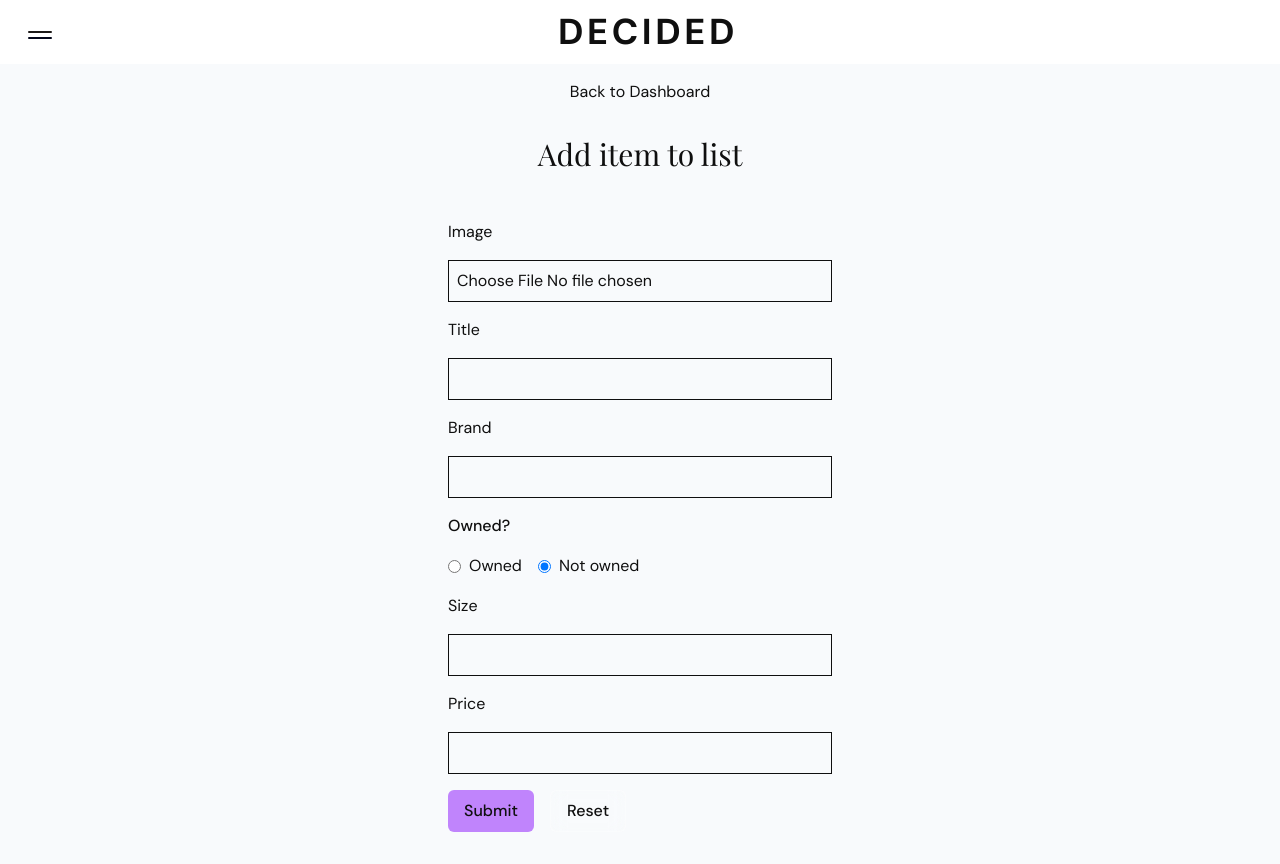
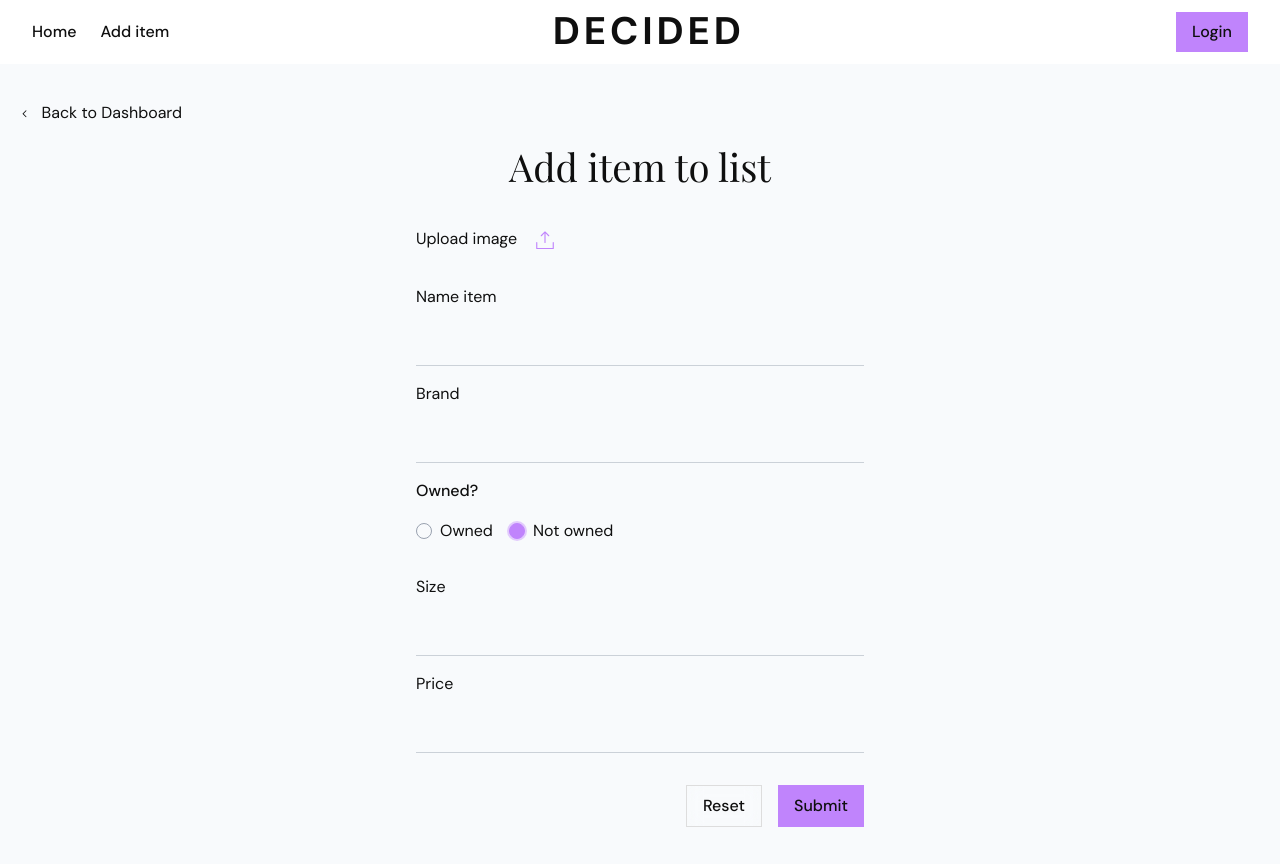
Before and after one commit to joannaolofsson/decided, a Next.js app: page /addItem in a window 1280 px wide. Built offline with nearby package versions, Linux system fonts and the light colour scheme; no server answers; a web font is replaced by a local one.

Commit message:
form setup

```diff
--- a/app/addItem/page.tsx
+++ b/app/addItem/page.tsx
@@ -3,6 +3,7 @@ import { useState } from "react";
 import Button from "../components/ui/Button";
 import Link from "next/link";
 import { createClient } from "../../lib/supabase/client";
+import { PiCaretLeftBold, PiUploadSimpleLight } from "react-icons/pi";
 
 export default function AddItem() {
   const [file, setFile] = useState<File | null>(null);
@@ -11,10 +12,24 @@ export default function AddItem() {
   const [owned, setOwned] = useState(false);
   const [size, setSize] = useState("");
   const [price, setPrice] = useState("");
+  const [errors, setErrors] = useState<any>({});
 
   const supabase = createClient();
 
   const handleSubmit = async () => {
+    const newErrors: any = {};
+    if (!title.trim())
+      newErrors.title = "Name is required";
+    if (!brand.trim())
+      newErrors.brand = "Brand is required";
+    if (!size.trim())
+      newErrors.size = "Size is required";
+    if (!price.trim())
+      newErrors.price = "Price is required";
+    if (Object.keys(newErrors).length > 0) {
+      setErrors(newErrors);
+      return;
+    }
     // 1. Get logged-in user
     const {
       data: { user },
@@ -72,21 +87,28 @@ export default function AddItem() {
     window.location.href = "/dashboard";
   };
 
+  return (
+    <div className="min-h-screen flex flex-col items-center justify-center p-4">
+      <Link href="/dashboard" className="flex flex-row self-start text-foreground"><PiCaretLeftBold size="1.1rem" className="mr-2 pt-2" />Back to Dashboard</Link>
+      <h2 className="font-serif text-2xl md:text-[clamp(2.25rem,3vw,3rem)] font-normal tracking-normal text-foreground p-4">Add item to list</h2>
 
 
-  return (
-    <div className="flex flex-col items-center justify-center min-h-screen gap-8 p-4">
-      <Link href="/dashboard">Back to Dashboard</Link>
-      <h2 className="text-3xl font-serif">Add item to list</h2>
+      <div className="w-full max-w-md flex flex-col gap-4 text-left">
+        <div className="flex flex-row justify-start items-center gap-4 py-4">
+          <label>Upload image</label>
+          <label htmlFor="file-upload" className="cursor-pointer">
+            <PiUploadSimpleLight size="1.5rem" className="text-[#C084FC] mt-1" />
+          </label>
 
-      <div className="flex flex-col p-4 gap-4 w-1/3">
-        <label>Image</label>
-        <input
-          type="file"
-          accept="image/*"
-          onChange={(e) => setFile(e.target.files?.[0] ?? null)}
-          className="border p-2"
-        />
+          <input
+            id="file-upload"
+            type="file"
+            accept="image/*"
+            onChange={(e) => setFile(e.target.files?.[0] ?? null)}
+            className="hidden"
+          />
+        </div>
+
         {file && (
           <img
             src={URL.createObjectURL(file)}
@@ -95,16 +117,17 @@ export default function AddItem() {
           />
         )}
 
-        <label>Title</label>
+        <label>Name item</label>
         <input
-          className="border p-2"
+          className="border-b border-b-[#cbd1d8] p-2"
           value={title}
           onChange={(e) => setTitle(e.target.value)}
         />
+        {errors.title && <p className="text-red-500 text-sm">{errors.title}</p>}
 
         <label>Brand</label>
         <input
-          className="border p-2"
+          className="border-b border-b-[#cbd1d8] p-2"
           value={brand}
           onChange={(e) => setBrand(e.target.value)}
         />
@@ -119,6 +142,16 @@ export default function AddItem() {
               value="true"
               checked={owned === true}
               onChange={() => setOwned(true)}
+              className="
+                appearance-none
+                h-4 w-4
+                rounded-full
+                border border-gray-400
+                checked:bg-[#C084FC]
+                checked:border-[#C084FC]
+                checked:ring-2
+                checked:ring-[#C084FC]/40
+              "
             />
             Owned
           </label>
@@ -130,15 +163,25 @@ export default function AddItem() {
               value="false"
               checked={owned === false}
               onChange={() => setOwned(false)}
+              className="
+                appearance-none
+                h-4 w-4
+                rounded-full
+                border border-gray-400
+                checked:bg-[#C084FC]
+                checked:border-[#C084FC]
+                checked:ring-2
+                checked:ring-[#C084FC]/40
+              "
             />
             Not owned
           </label>
         </div>
 
 
-        <label>Size</label>
+        <label className=" pt-4">Size</label>
         <input
-          className="border p-2"
+          className="border-b border-b-[#cbd1d8] p-2"
           value={size}
           onChange={(e) => setSize(e.target.value)}
         />
@@ -146,16 +189,16 @@ export default function AddItem() {
         <label>Price</label>
         <input
           type="number"
-          className="border p-2"
+          className="border-b border-b-[#cbd1d8] p-2"
           value={price}
           onChange={(e) => setPrice(e.target.value)}
         />
 
-        <div className="flex gap-4">
-          <Button variant="primary" onClick={handleSubmit}>Submit</Button>
+        <div className="flex gap-4 mt-4 justify-end">
           <Button variant="glass" onClick={() => window.location.reload()}>
             Reset
           </Button>
+          <Button variant="primary" onClick={handleSubmit}>Submit</Button>
         </div>
       </div>
     </div>
--- a/app/components/Navbar/Menu.tsx
+++ b/app/components/Navbar/Menu.tsx
@@ -1,11 +1,52 @@
 import React from 'react';
 import Link from 'next/link';
+import { useSession } from '../../../hooks/useSession';
+import { createClient } from '../../../lib/supabase/client';
+import { PiX } from "react-icons/pi";
 
-export default function Menu() {
+
+export default function Menu({ onClose }: { onClose: () => void }) {
+  const { session } = useSession();
+  const supabase = createClient();
+
+  const logout = async () => {
+    await supabase.auth.signOut();
+    onClose();
+  };
+
   return (
-    <div className='flex flex-row justify-center align-centerz-100'>
-      <Link href="/dashboard">Home</Link>
-      <Link href="/addItem">Add Item</Link>
+    <div className="fixed top-0 left-0 w-full max-w-xs h-screen bg-white/90 backdrop-blur z-[999] flex flex-col gap-6 px-6 pt-12">
+      <button
+        onClick={onClose}
+        aria-label="Close menu"
+        className="absolute top-4 right-4 text-2xl leading-none cursor-pointer"
+      >
+        <PiX />
+      </button>
+      <Link href="/dashboard" onClick={onClose} className="font-medium">
+        Home
+      </Link>
+
+      <Link href="/addItem" onClick={onClose} className="font-medium">
+        Add Item
+      </Link>
+
+      {session ? (
+        <button
+          onClick={logout}
+          className="font-medium text-left"
+        >
+          Logout
+        </button>
+      ) : (
+        <Link
+          href="/start"
+          onClick={onClose}
+          className="font-medium"
+        >
+          Login
+        </Link>
+      )}
     </div>
-  )
+  );
 }
--- a/app/components/Navbar/Navbar.tsx
+++ b/app/components/Navbar/Navbar.tsx
@@ -1,27 +1,38 @@
 'use client';
 import React, { useState } from 'react';
 import Link from 'next/link';
+import { useSession } from '../../../hooks/useSession';
+import { createClient } from '../../../lib/supabase/client';
+import Button from '../ui/Button';
+import Menu from './Menu';
 
 export default function Navbar() {
   const [isOpen, setIsOpen] = useState(false);
-
+  const { session } = useSession();
+  const supabase = createClient();
+  const logout = async () => { await supabase.auth.signOut(); };
   const handleClick = () => setIsOpen(!isOpen);
 
   return (
     <nav className="relative">
       {/* Navbar row */}
-      <div className="flex items-center justify-between h-16 px-4 bg-white z-10 relative">
+      <div className="flex items-center justify-between h-16 px-4 md:px-8 bg-white z-[999]relative">
+        <ul className='flex flex-row gap-6 hidden md:flex'>
+          <li><Link href="/dashboard" className='font-medium'>Home</Link></li>
+          <li><Link href="/addItem" className='font-medium'>Add item</Link></li>
+        </ul>
+
         {/* Hamburger on the left */}
         <button
           onClick={handleClick}
-          className="flex flex-col justify-center items-center h-12 w-12"
+          className="flex flex-col justify-center items-center h-12 w-12 md:hidden"
         >
           <span
-            className={`color-foreground block transition-all duration-300 ease-out
+            className={`bg-slate-950 block transition-all duration-300 ease-out
               h-0.5 w-6 rounded-sm ${isOpen ? 'rotate-45 translate-y-1' : '-translate-y-0.5'}`}
           />
           <span
-            className={`bg-stone-900 block transition-all duration-300 ease-out
+            className={`bg-slate-950 block transition-all duration-300 ease-out
               h-0.5 w-6 rounded-sm my-0.5 ${isOpen ? 'opacity-0' : 'opacity-100'}`}
           />
           <span
@@ -32,23 +43,30 @@ export default function Navbar() {
 
         {/* Center logo */}
         <div className="flex-1 flex justify-center align-center text-xl font-bold pointer-events-none">
-          <Link href="/dashboard" className="block pointer-events-auto uppercase text-4xl font-bold tracking-widest text-foreground pr-8">
+          <Link
+            href="/dashboard"
+            className="block pointer-events-auto uppercase text-2xl md:text-[clamp(2.25rem,3vw,3rem)] font-bold tracking-widest text-foreground pr-12"
+          >
             Decided
           </Link>
+
+        </div>
+        <div className='hidden md:flex'>
+          {session ? (
+            <Button variant="ghost" onClick={logout}>Logout</Button>
+          ) : (
+            <Link href="/start">
+              <Button variant="primary">Login</Button>
+            </Link>
+          )}
         </div>
       </div>
 
       {/* Slide-out menu */}
       {isOpen && (
-        <div className="absolute top-0 left-0 h-screen w-[30%] max-w-xs bg-white shadow-lg z-40 p-6 flex flex-col gap-4">
-          <Link href="/dashboard" onClick={() => setIsOpen(false)}>
-            Home
-          </Link>
-          <Link href="/addItem" onClick={() => setIsOpen(false)}>
-            Add Item
-          </Link>
-        </div>
+        <Menu onClose={() => setIsOpen(false)} />
       )}
+
     </nav>
   );
 }
--- a/app/components/Navbar/StickySecondBar.tsx
+++ b/app/components/Navbar/StickySecondBar.tsx
@@ -3,6 +3,7 @@ import Link from 'next/link';
 import Button from '../ui/Button';
 import FilterMenu from '../FilterMenu';
 import { FilterState } from '../../types/clothingItem';
+import { PiSlidersHorizontalFill, PiPlusBold } from "react-icons/pi";
 
 interface StickySecondBarProps {
     showFilterMenu: boolean;
@@ -26,18 +27,18 @@ export default function StickySecondBar({
     //};
 
     return (
-        <div aria-label="Filters" className="sticky top-0 z-40 bg-background border-b border-neutral-200 py-4 flex justify-between items-center">
-            <Link href="/addItem" className="font-medium text-sm pl-8">
-                Add +
+        <div aria-label="Filters" className="sticky top-0 bg-background border-b border-neutral-200 py-4 flex justify-between items-center">
+            <Link href="/addItem" className="inline-flex items-center justify-center font-medium transition-colors focus:outline-none focus:ring-2 focus:ring-white/40 disabled:opacity-50 disabled:cursor-not-allowed ml-8 bg-[#A5F3FC] text-foreground hover:bg-[#aef4fc] px-3 py-1.5 text-sm">
+                Add <PiPlusBold size="1.1rem" className='pl-1' />
             </Link>
-            <div className='pr-8'>
-            <Button variant="ghost" onClick={toggleFilterMenu}>
+            <div className='pr-4 md:pr-8'>
+            <Button variant="ghost" onClick={toggleFilterMenu}><PiSlidersHorizontalFill size="1.5rem" className='pr-1'/>
                 {showFilterMenu ? 'Close Filters' : 'Filter'}
             </Button>
             </div>
 
             {showFilterMenu && (
-                <div className="fixed top-0 right-0 h-screen w-[300px] bg-white shadow-lg z-50 p-4 transition-transform duration-300">
+                <div className="fixed top-0 right-0 h-screen w-[300px] bg-white shadow-lg z-[100] p-4 transition-transform duration-300">
                     <FilterMenu
                         filters={filters}
                         setFilters={setFilters}
--- a/app/components/ui/Button.tsx
+++ b/app/components/ui/Button.tsx
@@ -10,13 +10,13 @@ export interface ButtonProps {
 }
 
 const baseStyles =
-  "inline-flex items-center justify-center rounded-md font-medium transition-colors focus:outline-none focus:ring-2 focus:ring-white/40 disabled:opacity-50 disabled:cursor-not-allowed";
+  "inline-flex items-center justify-center font-medium transition-colors focus:outline-none focus:ring-2 focus:ring-white/40 disabled:opacity-50 disabled:cursor-not-allowed ";
 
 const variantStyles = {
   primary: "bg-[#c084fc] text-foreground hover:bg-[#c690fc]",
-  secondary: "text-foreground hover:bg-neutral-300",
+  secondary: "bg-[#A5F3FC] text-foreground hover:bg-[#aef4fc]",
   ghost: "bg-transparent text-foreground hover:bg-neutral-100",
-  glass: "bg-white/10 backdrop-blur border border-white/30 text-foreground hover:bg-white/10 focus:ring-2 focus:ring-white/40",
+  glass: "bg-transparent backdrop-blur border border-[#dddddd] text-foreground hover:border-[#b1b1b1]",
 };
 
 const sizeStyles = {
--- a/app/components/ui/Card.tsx
+++ b/app/components/ui/Card.tsx
@@ -11,7 +11,7 @@ export interface CardProps {
 export default function Card({ title, brand, imageUrl, onClick }: CardProps) {
   return (
     <div
-      className="rounded-lg shadow p-4 cursor-pointer"
+      className=" shadow p-4 cursor-pointer"
       onClick={onClick}
     >
       <img src={imageUrl} alt={title} className="w-full h-40 object-cover rounded" />
--- a/app/dashboard/DashboardClient.tsx
+++ b/app/dashboard/DashboardClient.tsx
@@ -59,7 +59,7 @@ export default function DashboardClient() {
 
   return (
     <div className="flex flex-col gap-8">
-      <h1 className="self-center font-serif text-3xl tracking-normal pt-4">My decided Wardrobe</h1>
+      <h1 className="self-center font-serif text-2xl md:text-[clamp(2.25rem,3vw,3rem)] font-normal tracking-normal text-foreground p-4">My decided Wardrobe</h1>
       <StickySecondBar
       showFilterMenu={showFilterMenu}
       setShowFilterMenu={setShowFilterMenu}
@@ -68,7 +68,7 @@ export default function DashboardClient() {
       availableBrands={[...new Set(allItems.map(item => item.brand))]}
       />
 
-      <div className="grid grid-cols-4 gap-4 px-8">
+      <div className="grid grid-cols-2 md:grid-cols-4 gap-4 px-8">
         {filteredItems.map((item) => (
           <Card
             key={item.id}
@@ -87,8 +87,6 @@ export default function DashboardClient() {
           onClose={handleCloseModal}
         />
       )}
-
-
     </div>
   );
 }
--- a/app/globals.css
+++ b/app/globals.css
@@ -7,6 +7,7 @@
   --font-serif: var(--font-playfair);
   --primary-color: #C084FC;
   --primary-color-hover: #c690fc;
+   --divider: #cbd1d8;
 }
 
 @theme inline {
@@ -16,6 +17,7 @@
   --font-serif: var(--font-playfair);
   --primary-color: var(--primary-color);
   --primary-color-hover: var(--primary-color-hover);
+   --divider: var(--divider);
 }
 
 body {
--- /dev/null
+++ b/hooks/useSession.ts
@@ -0,0 +1,22 @@
+"use client";
+import { useEffect, useState } from "react";
+import { createClient } from "../lib/supabase/client";
+
+export function useSession() {
+  const supabase = createClient();
+  const [session, setSession] = useState<any>(null);
+
+  useEffect(() => {
+    supabase.auth.getSession().then(({ data }) => {
+      setSession(data.session);
+    });
+
+    const { data: listener } = supabase.auth.onAuthStateChange(
+      (_event, session) => setSession(session)
+    );
+
+    return () => listener.subscription.unsubscribe();
+  }, []);
+
+  return { session };
+}
```
Also changed, not shown: app/components/FilterMenu.tsx (+51 -33 lines), app/start/page.tsx (+4 -4 lines), 1 other file (tests, documents, lock files or other folders).
